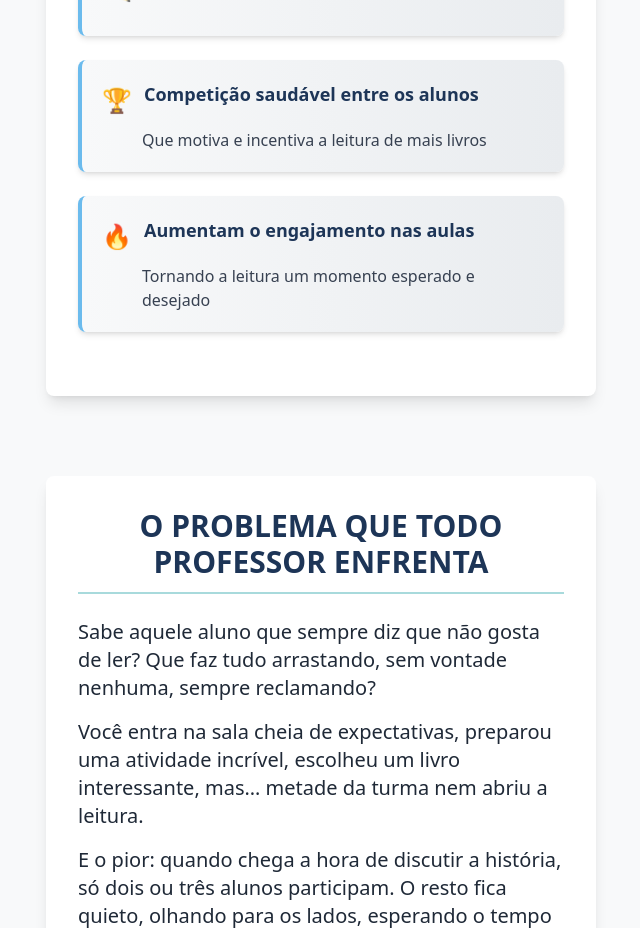
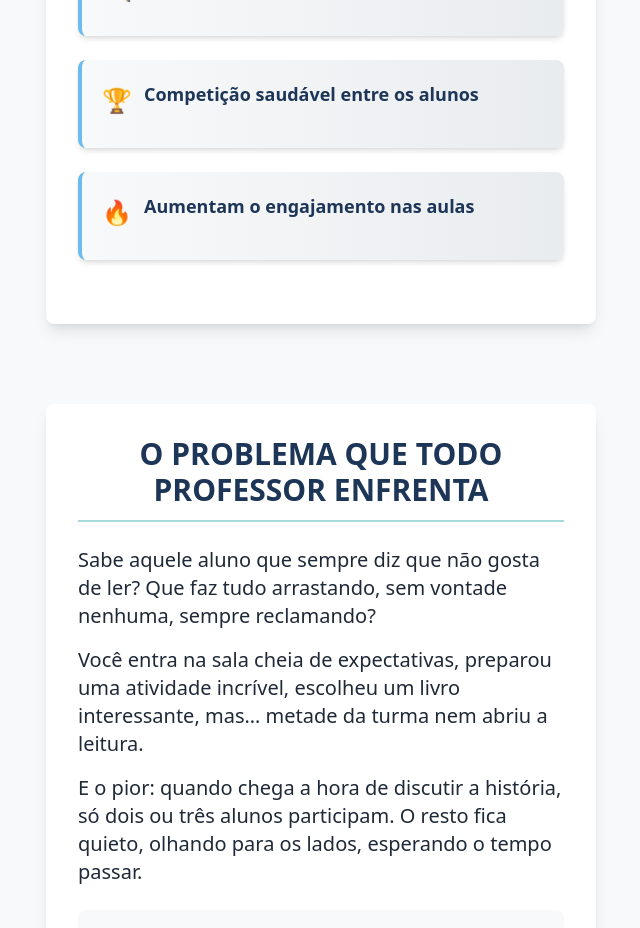
Before and after one commit to tjgontijo/prof-didatica, a Next.js app: page /projeto-literario-b in a window 1280 px wide. Shown: the part 2620-3548 px from the top of the page, without its empty margins (319-959 px from the left). Built offline with nearby package versions, Linux system fonts and the light colour scheme.

Commit message:
Update page.tsx

```diff
--- a/src/app/projeto-literario-b/page.tsx
+++ b/src/app/projeto-literario-b/page.tsx
@@ -265,7 +265,6 @@ export default function Page() {
                   <div className="text-2xl text-[#457B9D] mt-1">🏆</div>
                   <p className="font-bold text-lg text-[#1D3557]">Competição saudável entre os alunos</p>
                 </div>
-                <p className="text-gray-700 pl-10">Que motiva e incentiva a leitura de mais livros</p>
               </div>
 
               <div className="bg-gradient-to-r from-[#f8f9fa] to-[#e9ecef] p-5 rounded-lg border-l-4 border-[#6bbbed] shadow-md">
@@ -273,7 +272,6 @@ export default function Page() {
                   <div className="text-2xl text-[#457B9D] mt-1">🔥</div>
                   <p className="font-bold text-lg text-[#1D3557]">Aumentam o engajamento nas aulas</p>
                 </div>
-                <p className="text-gray-700 pl-10">Tornando a leitura um momento esperado e desejado</p>
               </div>
             </div>
           </section>
```
